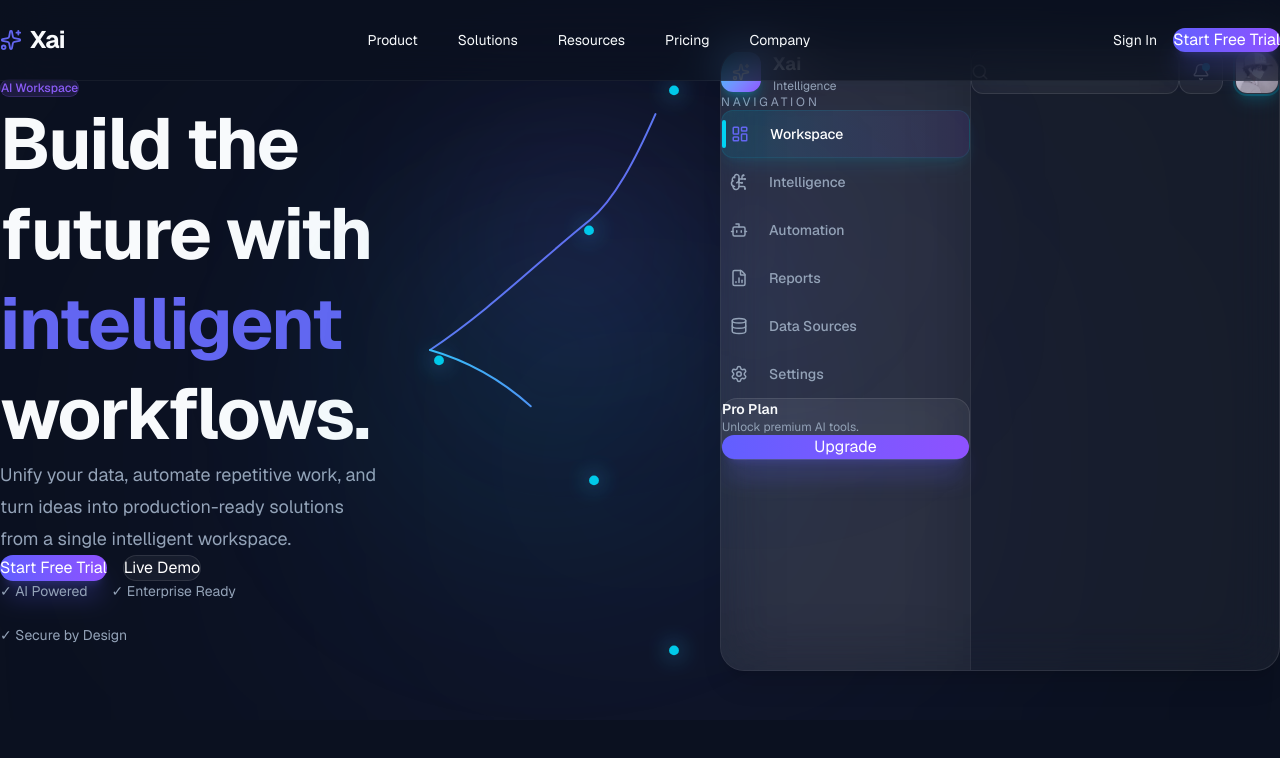
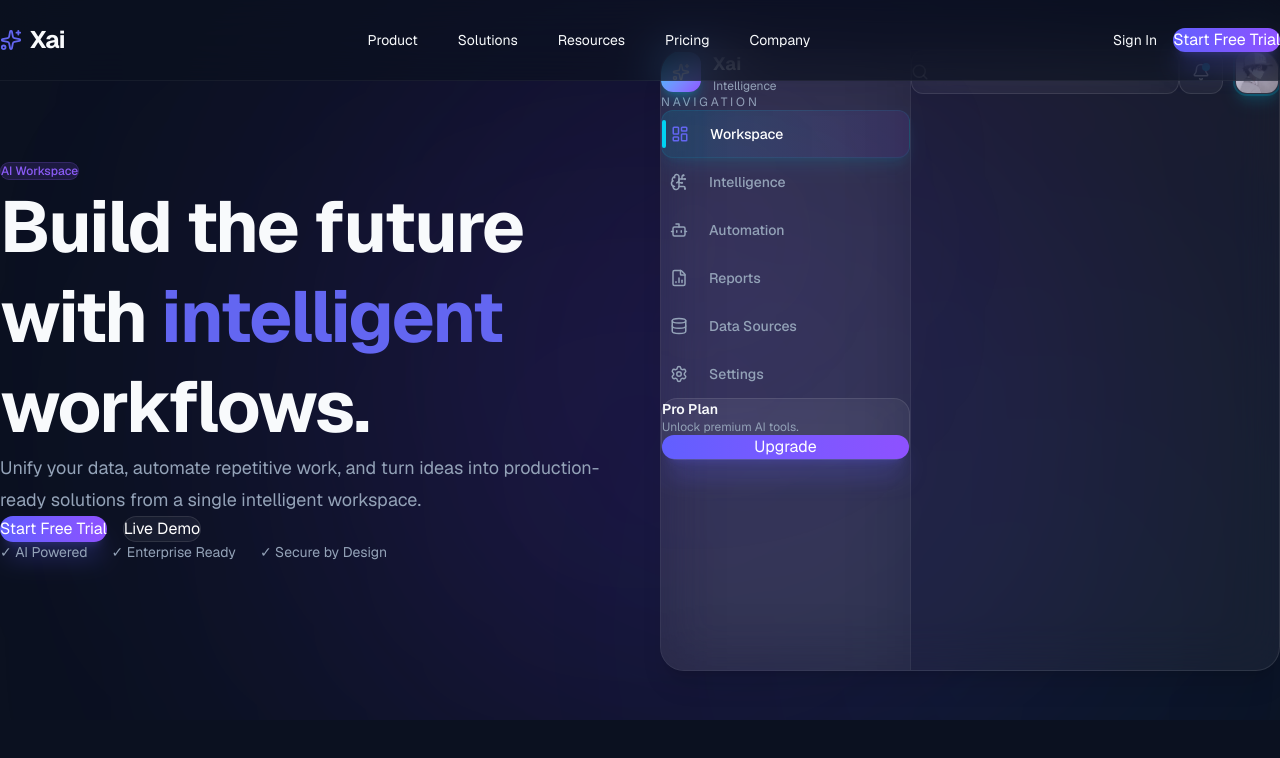
Before and after one commit to RahatIslam08/xai-intelligence-workspace, a Next.js app: page / in a window 1280 px wide. Shown: the top 758 px of the page. Built offline with nearby package versions, Linux system fonts and the light colour scheme.

Commit message:
Start neural network animation structure

```diff
--- a/src/components/hero/Hero.tsx
+++ b/src/components/hero/Hero.tsx
@@ -11,16 +11,18 @@ export default function Hero() {
       <div className="absolute left-1/2 top-40 h-[600px] w-[600px] -translate-x-1/2 rounded-full bg-[var(--brand)]/10 blur-[180px]" />
 
       <Container>
-        <div className="relative z-10 grid w-full items-center gap-10 lg:grid-cols-[1fr_260px_560px]">
 
-          <HeroContent />
+  <NeuralNetwork />
 
-          <NeuralNetwork />
+  <div className="relative z-10 grid items-center gap-10 lg:grid-cols-[1fr_620px]">
 
-          <Dashboard />
+      <HeroContent />
 
-        </div>
-      </Container>
+      <Dashboard />
+
+  </div>
+
+</Container>
 
     </section>
   );
--- a/src/components/hero/neural/Glow.tsx
+++ b/src/components/hero/neural/Glow.tsx
@@ -1,11 +1,57 @@
+"use client";
+
+import { motion } from "framer-motion";
+
 export default function Glow() {
   return (
     <>
-      {/* Main Blue Glow */}
-      <div className="absolute left-1/2 top-1/2 h-72 w-72 -translate-x-1/2 -translate-y-1/2 rounded-full bg-cyan-500/15 blur-[120px]" />
+      {/* Purple Glow */}
+      <motion.div
+        animate={{
+          scale: [1, 1.08, 1],
+          opacity: [0.35, 0.5, 0.35],
+        }}
+        transition={{
+          duration: 8,
+          repeat: Infinity,
+          ease: "easeInOut",
+        }}
+        className="
+          absolute
+          left-1/2
+          top-1/2
+          -translate-x-1/2
+          -translate-y-1/2
+          w-[720px]
+          h-[720px]
+          rounded-full
+          bg-violet-600/30
+          blur-[180px]
+        "
+      />
 
-      {/* Purple Glow */}
-      <div className="absolute right-0 top-24 h-48 w-48 rounded-full bg-violet-500/15 blur-[90px]" />
+      {/* Blue Glow */}
+      <motion.div
+        animate={{
+          scale: [1.05, 1, 1.05],
+          opacity: [0.2, 0.35, 0.2],
+        }}
+        transition={{
+          duration: 7,
+          repeat: Infinity,
+          ease: "easeInOut",
+        }}
+        className="
+          absolute
+          left-[58%]
+          top-[52%]
+          w-[520px]
+          h-[520px]
+          rounded-full
+          bg-cyan-500/20
+          blur-[150px]
+        "
+      />
     </>
   );
 }
--- a/src/components/hero/neural/NeuralNetwork.tsx
+++ b/src/components/hero/neural/NeuralNetwork.tsx
@@ -1,42 +1,22 @@
 "use client";
 
 import Glow from "./Glow";
-import Connection from "./Connection";
-import Particle from "./Particle";
 
 export default function NeuralNetwork() {
   return (
-    <div className="relative h-[620px] w-[260px]">
-
+    <div
+      className="
+      absolute
+      left-[38%]
+      top-1/2
+      -translate-y-1/2
+      w-[520px]
+      h-[520px]
+      pointer-events-none
+      z-0
+      "
+    >
       <Glow />
-
-      <Connection />
-
-      <Particle
-        x={15}
-        y={300}
-      />
-
-      <Particle
-        x={165}
-        y={170}
-      />
-
-      <Particle
-        x={250}
-        y={30}
-      />
-
-      <Particle
-        x={170}
-        y={420}
-      />
-
-      <Particle
-        x={250}
-        y={590}
-      />
-
     </div>
   );
 }
--- a/src/components/hero/neural/Particle.tsx
+++ b/src/components/hero/neural/Particle.tsx
@@ -2,34 +2,41 @@
 
 import { motion } from "framer-motion";
 
-type Props = {
+interface ParticleProps {
   x: number;
   y: number;
   size?: number;
-};
+  delay?: number;
+}
 
 export default function Particle({
   x,
   y,
-  size = 8,
-}: Props) {
+  size = 6,
+  delay = 0,
+}: ParticleProps) {
   return (
     <motion.div
-      className="absolute rounded-full bg-cyan-400 shadow-[0_0_18px_#38bdf8]"
+      className="absolute rounded-full bg-cyan-400"
       style={{
-        left: x,
-        top: y,
+        left: `${x}%`,
+        top: `${y}%`,
         width: size,
         height: size,
+        boxShadow: `
+          0 0 8px #22d3ee,
+          0 0 18px #22d3ee,
+          0 0 40px #3b82f6
+        `,
       }}
       animate={{
-        y: [-8, 8, -8],
+        scale: [1, 1.6, 1],
         opacity: [0.5, 1, 0.5],
-        scale: [1, 1.25, 1],
       }}
       transition={{
-        duration: 4,
         repeat: Infinity,
+        duration: 2.8,
+        delay,
       }}
     />
   );
```
